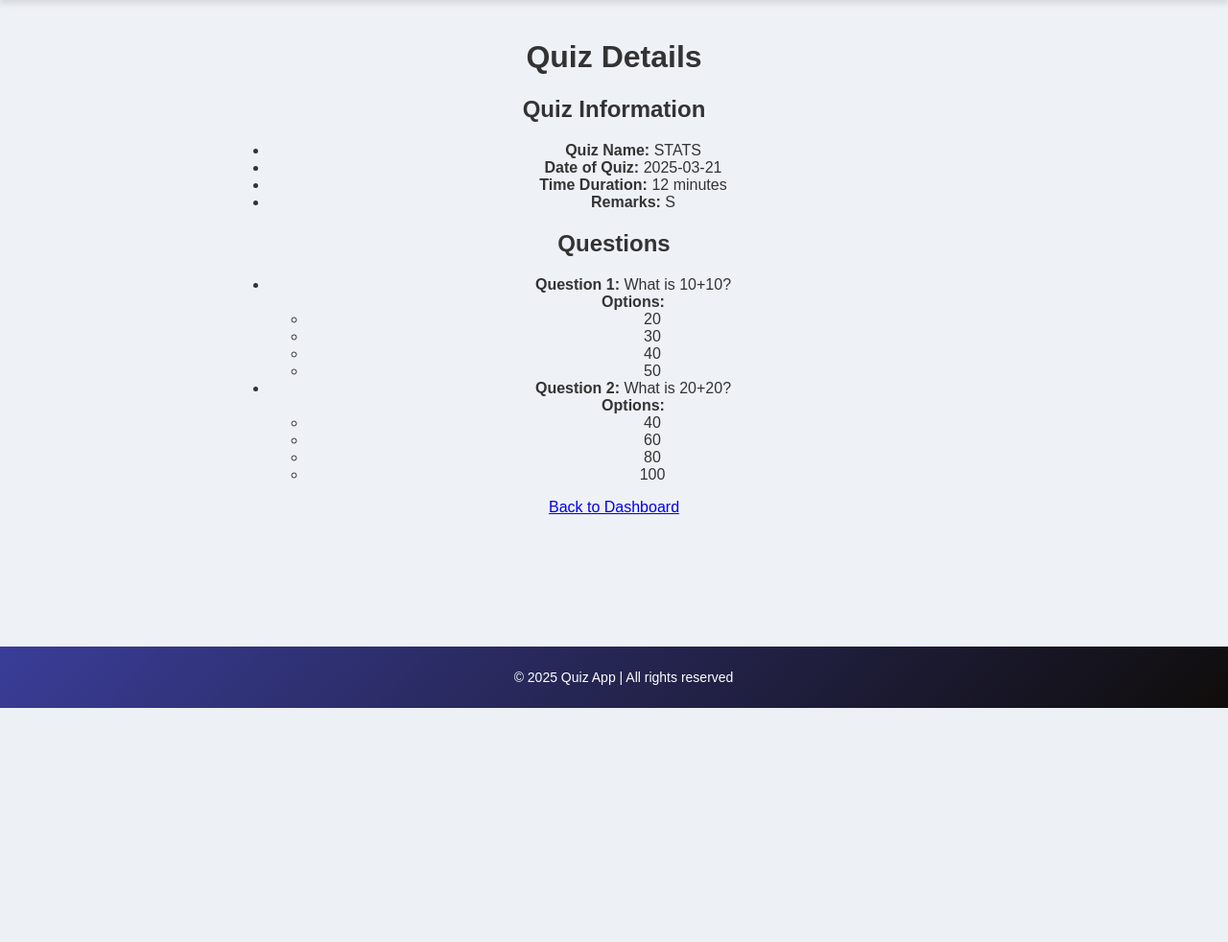
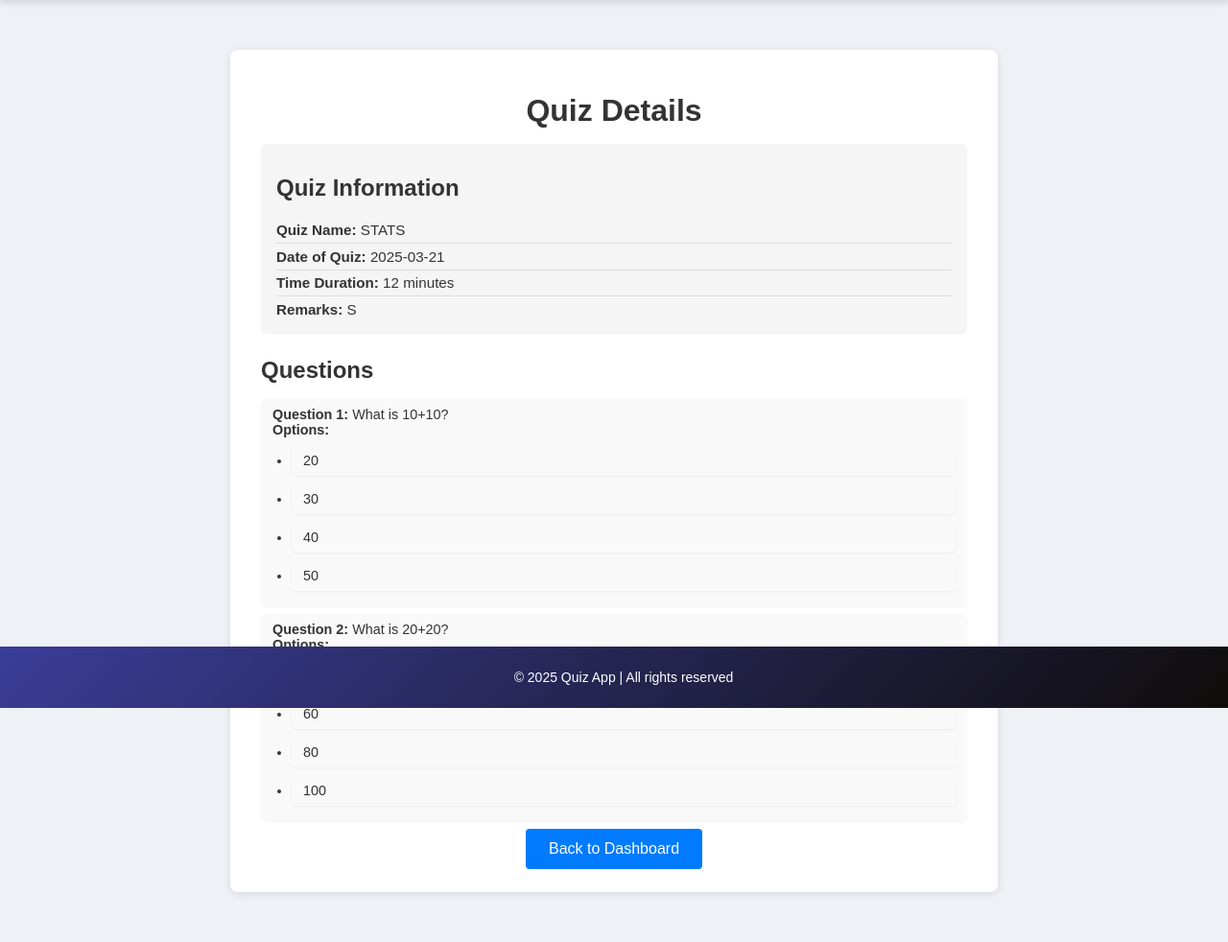
Before and after one commit to TanyaJha07/QUIZ-APP, a Flask app: page /quiz/3 in a window 1280 px wide. Shown: the part 62-1044 px from the top of the page at 96% size. Before the commit the page ends 800 px from the top, so only its background shows below. Run offline with Flask 3, Linux system fonts and the light colour scheme.

Commit message:
css of view quiz

```diff
--- a/templates/view_quiz.html
+++ b/templates/view_quiz.html
@@ -3,6 +3,90 @@
 {% block title %}View Quiz{% endblock %}
 
 {% block content %}
+<style>
+    /* Container for the entire view quiz content */
+    .container {
+        max-width: 800px;
+        margin: 2rem auto;
+        background: #fff;
+        border-radius: 8px;
+        padding: 1.5rem 2rem;
+        box-shadow: 0 2px 8px rgba(0, 0, 0, 0.1);
+        text-align: left;
+    }
+
+    /* Headings styling remains compact and clear */
+    .container h1,
+    .container h2 {
+        color: #333;
+        margin-bottom: 1rem;
+    }
+
+    .quiz-details {
+        background-color: #f5f5f5;
+        padding: 0.75rem 1rem;
+        border-radius: 6px;
+        margin-bottom: 1.5rem;
+    }
+
+    .quiz-details ul {
+        list-style: none;
+        padding: 0;
+        margin: 0;
+    }
+
+    .quiz-details li {
+        padding: 0.3rem 0;
+        border-bottom: 1px solid #ddd;
+        font-size: 0.95rem;
+    }
+
+    .quiz-details li:last-child {
+        border-bottom: none;
+    }
+
+    /* Compact Questions List Styling */
+    .questions-list ul {
+        list-style: none;
+        padding: 0;
+        margin: 0;
+    }
+
+    .questions-list li {
+        background: #f9f9f9;
+        margin-bottom: 0.5rem;
+        padding: 0.5rem 0.75rem;
+        border-radius: 6px;
+        box-shadow: 0 1px 3px rgba(0, 0, 0, 0.05);
+        font-size: 0.9rem;
+    }
+
+    .questions-list li ul {
+        list-style: disc;
+        padding-left: 1.25rem;
+        margin: 0.5rem 0 0 0;
+    }
+
+    /* Centered button styling remains unchanged */
+    .text-center {
+        text-align: center;
+    }
+
+    .btn {
+        display: inline-block;
+        padding: 0.75rem 1.5rem;
+        background-color: #007BFF;
+        color: #fff;
+        text-decoration: none;
+        border-radius: 4px;
+        transition: background-color 0.3s ease;
+    }
+
+    .btn:hover {
+        background-color: #0056b3;
+    }
+</style>
+
 <div class="container">
     <h1 class="text-center">Quiz Details</h1>
     <div class="quiz-details">
```
Also changed, not shown: templates/quiz.html (+68 -0 lines), instance/quiz.db.
